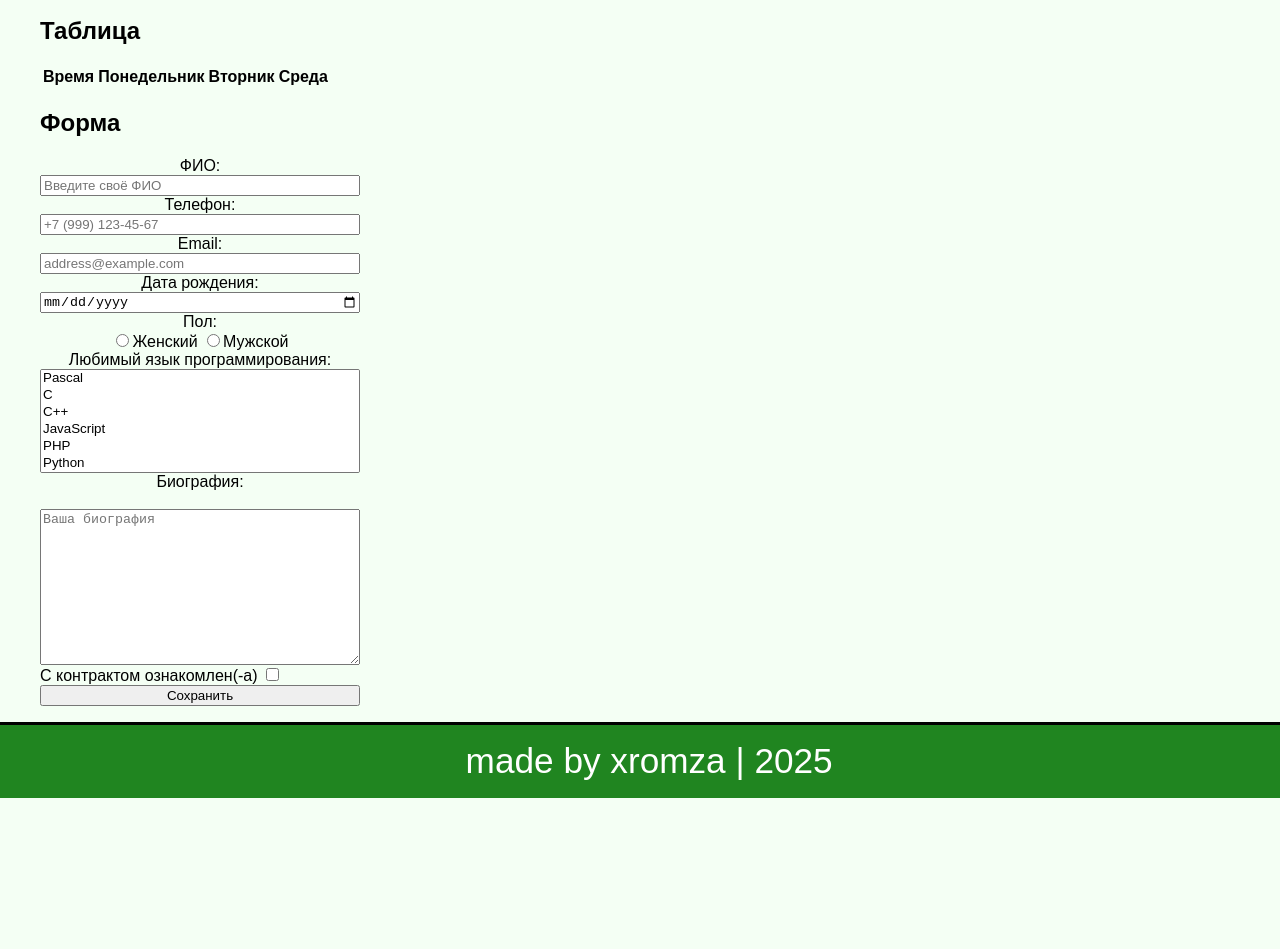
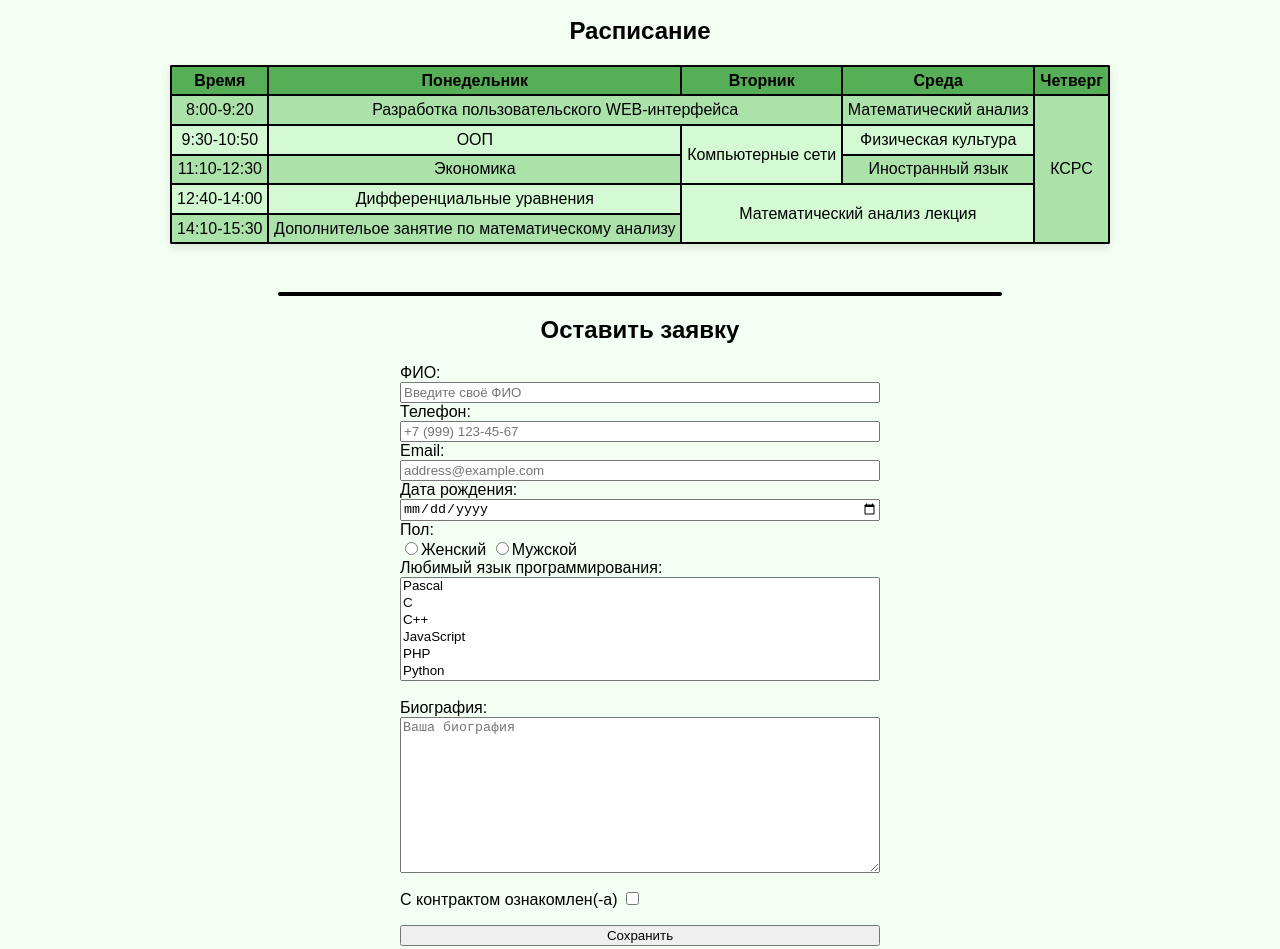
Before and after one commit to xromza/second_task, a plain HTML site: page index.html in a window 1280 px wide. Shown: the part 975-1924 px from the top of the page. Before the commit the page ends 1773 px from the top, so only its background shows below. Drawn offline with Linux system fonts and the light colour scheme.

Commit message:
fixed small bug

```diff
--- a/index.html
+++ b/index.html
@@ -15,6 +15,7 @@
       <img id="logo" src="logo.png" alt="logo">
       <div id="header-text" >Задание 2</div>
     </header>
+    <main>
       <ol>
         <li><a id="httpkubsu" href="http://kubsu.ru/">КубГУ HTTP</a></li>
         <li><a href="https://kubsu.ru/">КубГУ HTTPS</a></li>
@@ -66,38 +67,69 @@
           </ol>
         </li>
         <li><a href="ftp://login:password@127.0.0.1:21/file.txt">Ссылка на FTP-сервер с авторизацией</a></li>
+        </ol>
+        <h2>Расписание</h2>
         <table>
-        <label><h2>Таблица</h2></label>
           <thead>
             <tr>
               <th>Время</th>
               <th>Понедельник</th>
               <th>Вторник</th>
               <th>Среда</th>
+              <th>Четверг</th>
             </tr>
           </thead>
+          <tbody>
+            <tr>
+              <td>8:00-9:20</td>
+              <td colspan="2">Разработка пользовательского WEB-интерфейса</td>
+              <td>Математический анализ</td>
+              <td rowspan="5">КСРС</td>
+            </tr>
+            <tr>
+              <td>9:30-10:50</td>
+              <td>ООП</td>
+              <td rowspan="2">Компьютерные сети</td>
+              <td>Физическая культура</td>
+            </tr>
+            <tr>
+              <td>11:10-12:30</td>
+              <td>Экономика</td>
+              <td>Иностранный язык</td>
+            </tr>
+            <tr>
+              <td>12:40-14:00</td>
+              <td>Дифференциальные уравнения</td>
+              <td colspan="2" rowspan="2">Математический анализ лекция</td>
+            </tr>
+            <tr>
+              <td>14:10-15:30</td>
+              <td colspan="1">Дополнительое занятие по математическому анализу</td>
+            </tr>
+          </tbody>
         </table>
-        <h2>Форма</h2>
-        <form method="POST" class="contact-form" id="form" style="display: flex; flex-direction: column; max-width: 20em; text-align: center;">
+        <hr>
+          <h2>Оставить заявку</h2>
+          <form action="/" method="POST" class="contact-form" id="form">
             <!--Поле ввода ФИО-->
             <label for="name">ФИО:</label>
-          <input type="text" id="name" name="name" placeholder="Введите своё ФИО">
+            <input required type="text" id="name" name="name" placeholder="Введите своё ФИО">
             <!--Поле ввода номера телефона-->
             <label for="phone">Телефон:</label>
-          <input type="tel" id="phone" name="phone" placeholder="+7 (999) 123-45-67">
+            <input required type="tel" id="phone" name="phone" placeholder="+7 (999) 123-45-67">
             <!--Поле ввода email-->
             <label for="email">Email:</label>
-          <input type="email" id="email" name="email" placeholder="address@example.com">
+            <input required type="email" id="email" name="email" placeholder="address@example.com">
 
             <!--Поле ввода даты рождения-->
             <label for="birthdate">Дата рождения:</label>
-          <input type="date" id="birthdate" name="birthdate">
+            <input required type="date" id="birthdate" name="birthdate">
 
             <!--Выбор пола-->
             <label>Пол:</label>
-          <div style="flex-direction: row;">
-            <label><input type="radio" name="gender" value="female">Женский</label>
-            <label><input type="radio" name="gender" value="male">Мужской</label>
+            <div>
+              <label><input required type="radio" name="gender" value="female">Женский</label>
+              <label><input required type="radio" name="gender" value="male">Мужской</label>
             </div>
 
             <!--Выбор любимого языка программирования-->
@@ -114,19 +146,18 @@
               <option value="prolog">Prolog</option>
               <option value="scala">Scala</option>
               <option value="assembly">Assembly</option>
-          </select>
+            </select><br>
 
             <!--Многострочное поле ввода-->
-          <label for="bio">Биография:</label><br>
+            <label for="bio">Биография:</label>
             <textarea name="bio" id="bio" rows="10" placeholder="Ваша биография"></textarea>
 
             <!--Кнопка "с контрактом ознакомлен"-->
-          <label style="text-align: left;">С контрактом ознакомлен(-а) <input required type="checkbox" id="contractacceptance" name="contractacceptance"></label>
+            <label style="margin-top: 1em; margin-bottom: 1em;">С контрактом ознакомлен(-а) <input required type="checkbox" id="contractacceptance" name="contractacceptance"></label>
             <!--Кнопка отправки-->
             <button type="submit">Сохранить</button>
           </form>
-      </li>
-    </ol>
+    </main>
     <footer>
       <div id="footer-text">
         made by xromza | 2025
--- a/styles.css
+++ b/styles.css
@@ -1,4 +1,3 @@
-
 :root {
     --header-height: 11vh;
     --borders: 0.4vh;
@@ -8,15 +7,31 @@
 }
 html {
     scroll-padding-top: var(--header-height);
+    overflow-x: hidden;
 }
 
 .contact-form {
     display: flex;
     flex-direction: column;
-    max-width: 20em;
-    text-align: center;
+    max-width: 50%;
+    margin: 0 auto;
+    margin-bottom: 1em;
 }
-
+main {
+    max-width: 960px;
+    margin: 0 auto;
+}
+h2 {
+   text-align: center;
+}
+hr {
+    margin: 0 auto;
+    width: 75%;
+    margin-top: 3em;
+    margin-bottom: 1em;
+    border: 2px solid black;
+    border-radius: 1rem;
+}
 body {
     background-color: #f4fff4;
     margin: 0;
@@ -58,6 +73,7 @@ header #logo {
     height: calc(100% - 2*var(--borders));
     margin-right: 1.5%;
 }
+
 header #header-text {
     line-height: var(--header-content-height);
     font-size: calc(var(--header-height)*.5);
@@ -93,3 +109,27 @@ footer {
     line-height: var(--footer-content-height);
     font-size: calc(var(--header-height)*.4)
 }
+table {
+    margin: auto;
+    text-align: center;
+    border-collapse: collapse;
+    font-family: Arial, Helvetica, sans-serif;
+    border-radius: 2px;
+    overflow: hidden;
+    box-shadow: 0 4px 8px rgba(0,0,0,0.1);
+}
+th {
+    background-color:#56af56;
+    padding: .3rem;
+    border: 2px solid black;
+}
+td {
+    text-wrap: nowrap;
+    padding: 0.3em;
+    background-color: #aae2a9;
+    border: 2px solid black;
+}
+
+tbody tr:nth-child(even) td {
+    background-color: #d3fad2;
+}
```
Lines whose indentation alone changed are shown as unchanged.
